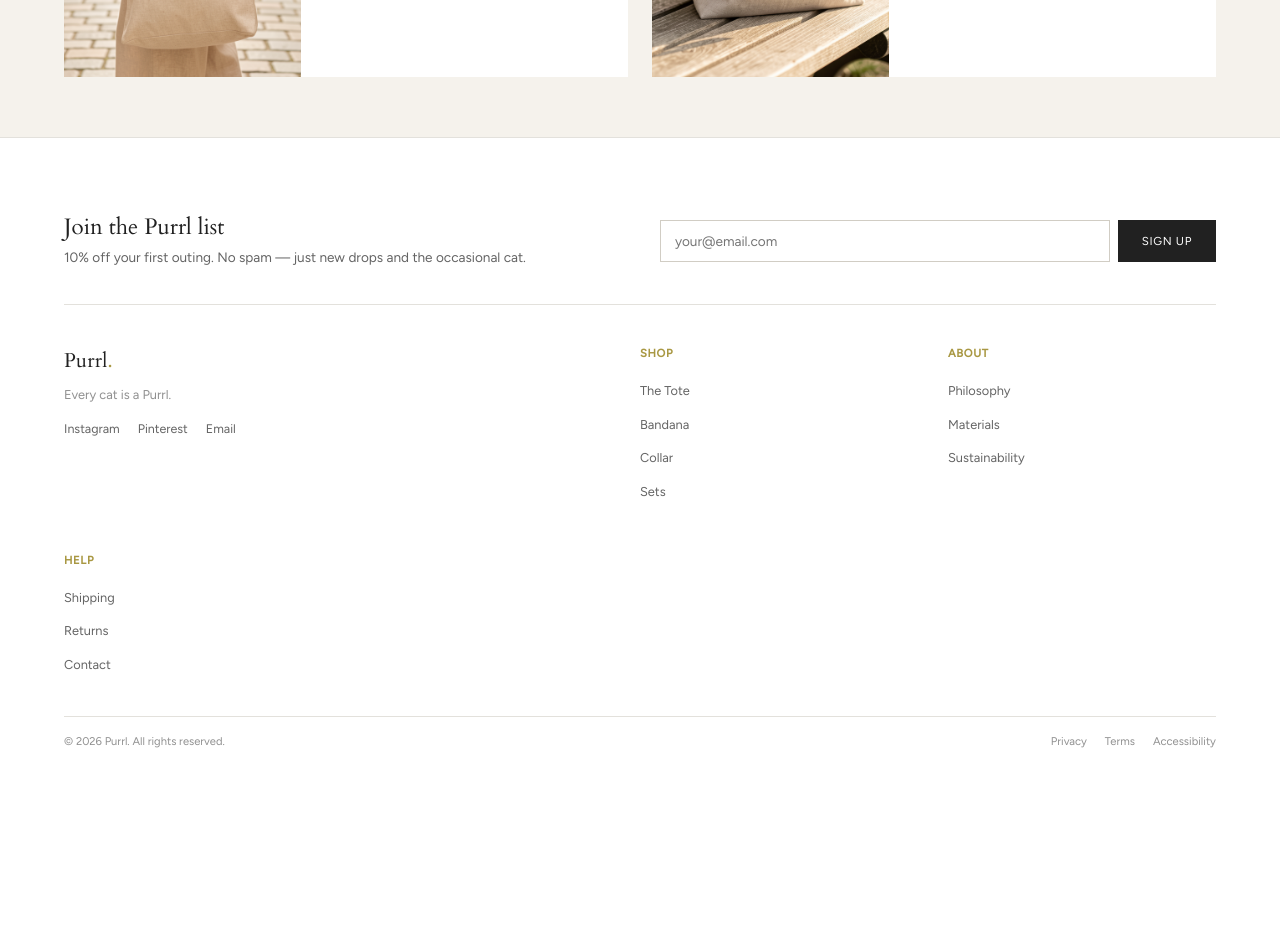
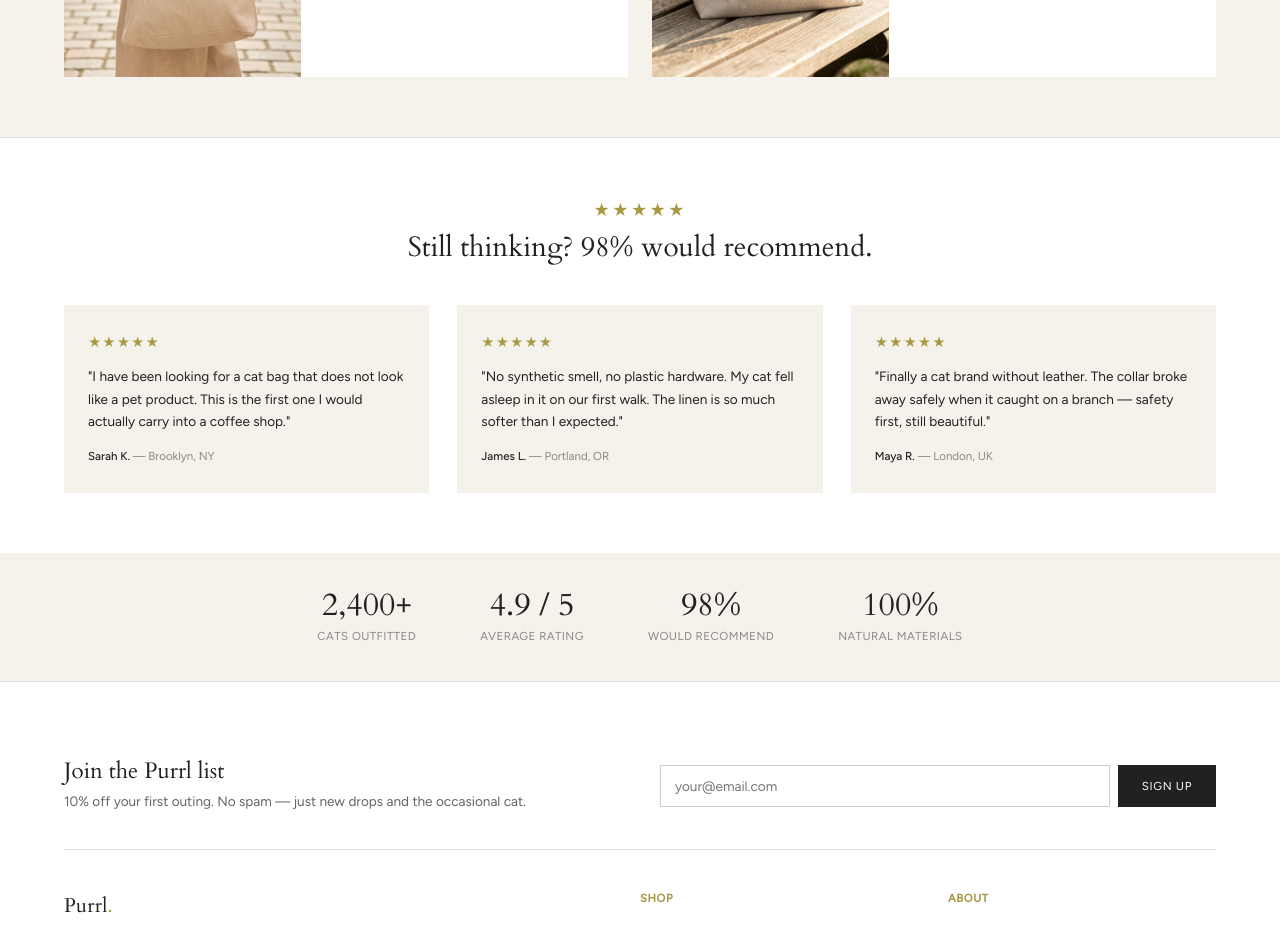
Before and after one commit to bambi2008/purrl, a Next.js app in the folder site/: page /shop in a window 1280 px wide. Shown: the part 1440-2369 px from the top of the page. Before the commit the page ends 2231 px from the top, so only its background shows below. Built offline with nearby package versions, Linux system fonts and the light colour scheme.

Commit message:
design: 首页评价移到TrustAnchor下方+Shop页加评价+完整品牌站

```diff
--- a/site/src/app/page.tsx
+++ b/site/src/app/page.tsx
@@ -12,6 +12,7 @@ export default function Home() {
       <div className="nav-float"><div className="container"><SiteNav /></div></div>
       <Hero />
       <TrustAnchor />
+      <Reveal><Reviews /></Reveal>
       <StoryScene image="/images/scene-2.png" align="left">
         <p className="scene-label">The material</p>
         <h2 className="scene-title">Linen you can<br />feel from across<br />the room.</h2>
@@ -29,7 +30,6 @@ export default function Home() {
         <p className="scene-text">Tote, bandana, and collar share a single natural tone — designed to be worn as a set, not assembled by accident.</p>
       </StoryScene>
       <Reveal><BundleSection /></Reveal>
-      <Reveal><Reviews /></Reveal>
       <Reveal><StatsBar /></Reveal>
       <SiteFooter />
     </>
--- a/site/src/app/shop/page.tsx
+++ b/site/src/app/shop/page.tsx
@@ -3,6 +3,7 @@ import { products, bundles } from '../../data/products'
 import SiteNav from '../SiteNav'
 import SiteFooter from '../SiteFooter'
 import AddToCart from '../AddToCart'
+import Reveal from '../Reveal'
 
 export default function ShopPage() {
   return (
@@ -58,7 +59,60 @@ export default function ShopPage() {
         </div>
       </section>
 
+      <Reveal><Reviews /></Reveal>
+      <Reveal><StatsBar /></Reveal>
+
       <SiteFooter />
     </>
   )
 }
+
+function Reviews() {
+  const reviews = [
+    { text: '"I have been looking for a cat bag that does not look like a pet product. This is the first one I would actually carry into a coffee shop."', author: 'Sarah K.', city: 'Brooklyn, NY' },
+    { text: '"No synthetic smell, no plastic hardware. My cat fell asleep in it on our first walk. The linen is so much softer than I expected."', author: 'James L.', city: 'Portland, OR' },
+    { text: '"Finally a cat brand without leather. The collar broke away safely when it caught on a branch — safety first, still beautiful."', author: 'Maya R.', city: 'London, UK' },
+  ]
+  return (
+    <section className="reviews-section">
+      <div className="container">
+        <div className="reviews-header">
+          <div className="stars">★★★★★</div>
+          <h2>Still thinking? 98% would recommend.</h2>
+        </div>
+        <div className="reviews-grid">
+          {reviews.map((r, i) => (
+            <div className="review-card" key={i}>
+              <div className="r-stars">★★★★★</div>
+              <p className="r-text">{r.text}</p>
+              <p className="r-author"><strong>{r.author}</strong> — {r.city}</p>
+            </div>
+          ))}
+        </div>
+      </div>
+    </section>
+  )
+}
+
+function StatsBar() {
+  const stats = [
+    { num: '2,400+', lbl: 'Cats outfitted' },
+    { num: '4.9 / 5', lbl: 'Average rating' },
+    { num: '98%', lbl: 'Would recommend' },
+    { num: '100%', lbl: 'Natural materials' },
+  ]
+  return (
+    <section className="stats-bar">
+      <div className="container">
+        <div className="stats-bar-inner">
+          {stats.map((s, i) => (
+            <div className="stat-block" key={i}>
+              <div className="num">{s.num}</div>
+              <div className="lbl">{s.lbl}</div>
+            </div>
+          ))}
+        </div>
+      </div>
+    </section>
+  )
+}
```
